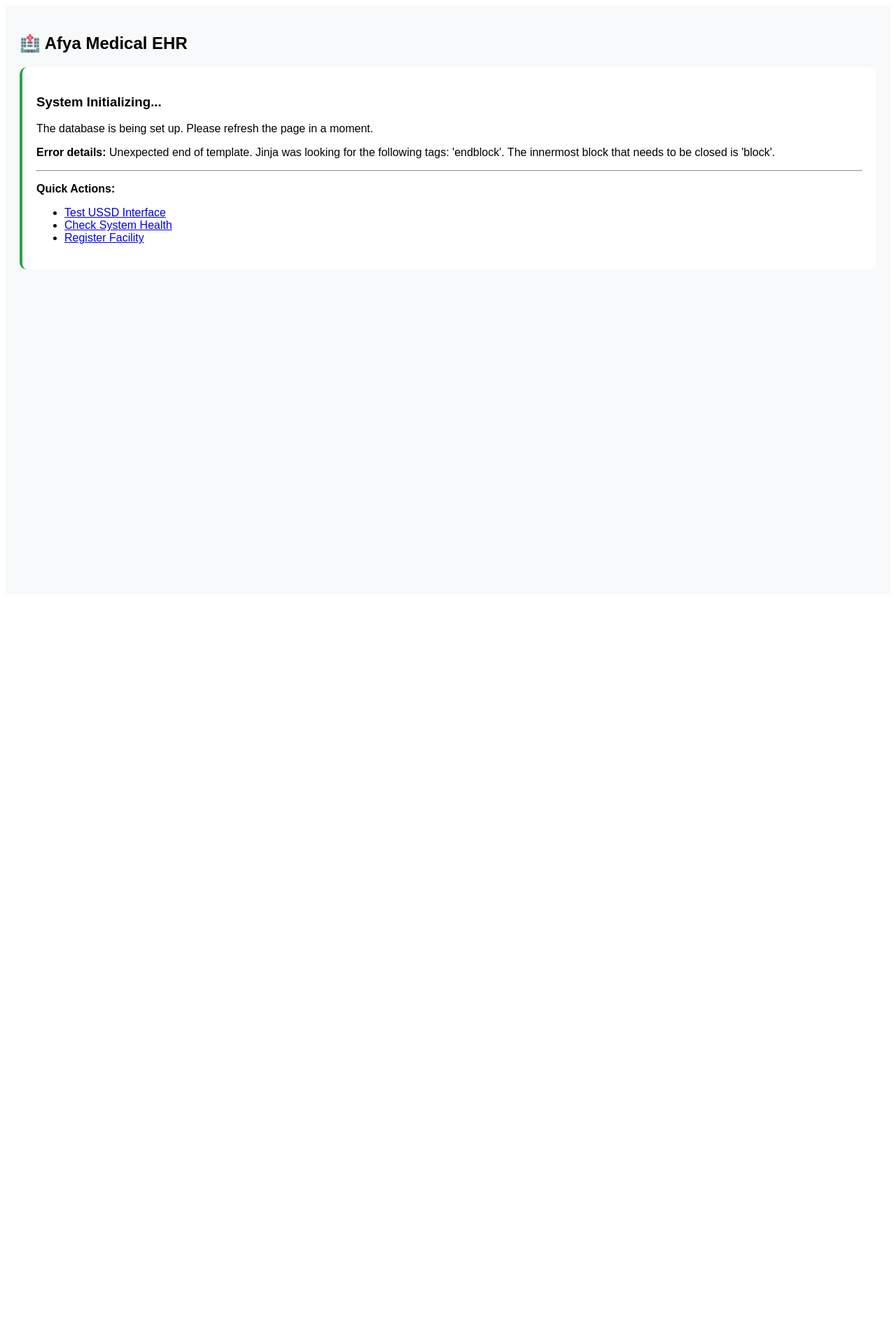
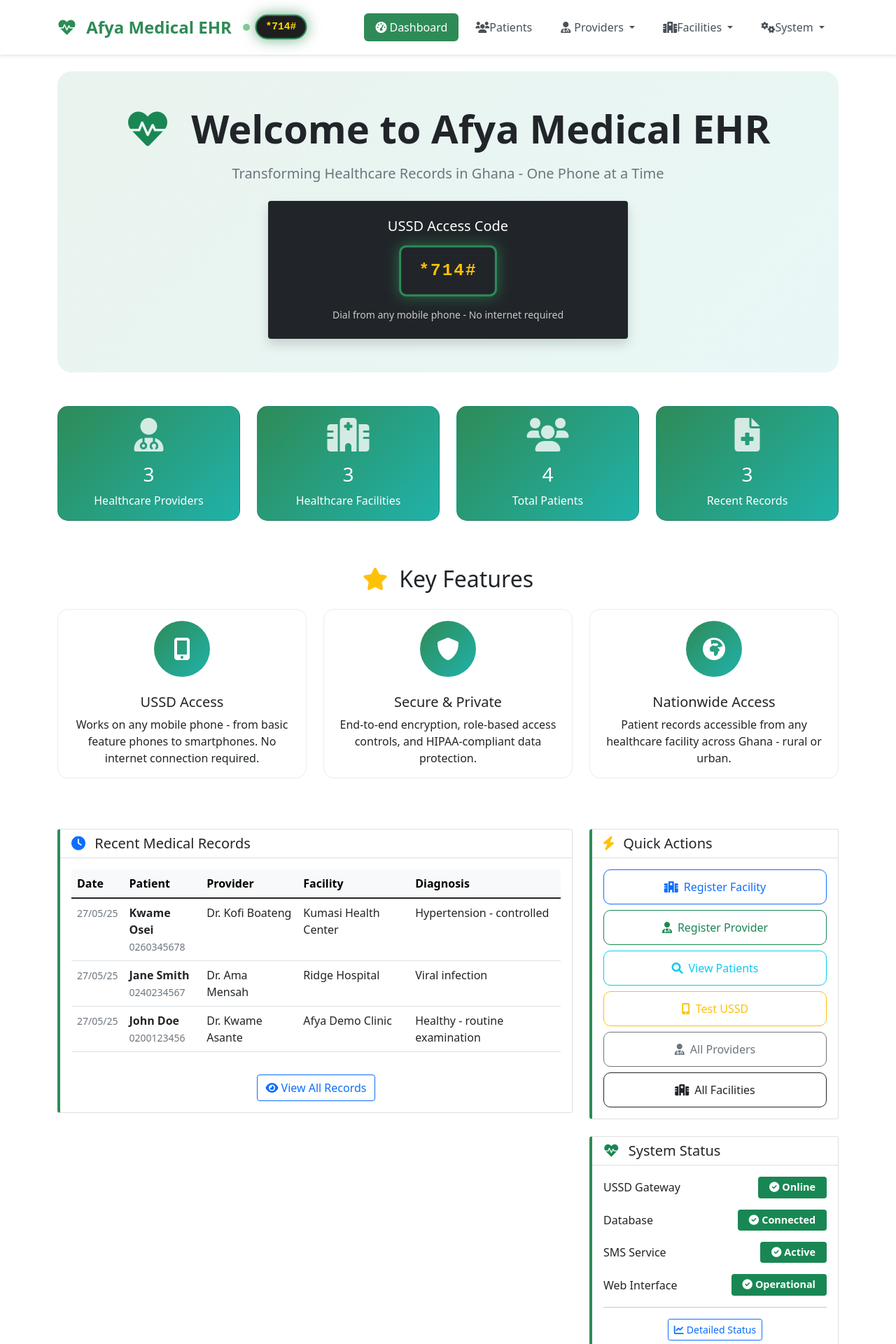
Before and after one commit to TSTS09/Afya, a Flask app: page / in a window 1280 px wide. Shown: the top 1920 px of the page at 70% size. Before the commit the page ends 385 px from the top, so only its background shows below. Run offline with Flask 3, Linux system fonts and the light colour scheme; data comes from the database, SQL or seed files in the repository.

Commit message:
intergrating base template in dashboard

```diff
--- a/templates/dashboard.html
+++ b/templates/dashboard.html
@@ -1,33 +1,110 @@
 {% extends "base.html" %}
+
+{% block title %}Dashboard - Afya Medical EHR{% endblock %}
+
+{% block extra_css %}
+<style>
+    .hero-section {
+        background: linear-gradient(135deg, rgba(46, 139, 87, 0.1), rgba(32, 178, 170, 0.1));
+        border-radius: 20px;
+        padding: 3rem 2rem;
+        margin-bottom: 2rem;
+    }
+
+    .ussd-code {
+        background: #212529;
+        color: #ffc107;
+        padding: 15px 25px;
+        border-radius: 10px;
+        font-family: 'Courier New', monospace;
+        font-size: 1.5rem;
+        font-weight: bold;
+        letter-spacing: 2px;
+        border: 3px solid var(--afya-primary);
+        display: inline-block;
+        animation: pulse-glow 3s infinite;
+    }
+
+    .stat-card {
+        background: linear-gradient(135deg, var(--afya-primary), var(--afya-secondary));
+        color: white;
+        border-radius: 15px;
+        transition: all 0.3s ease;
+    }
+
+    .stat-card:hover {
+        transform: translateY(-5px);
+        box-shadow: 0 10px 30px rgba(0,0,0,0.15);
+    }
+
+    .icon-large {
+        font-size: 3rem;
+        opacity: 0.8;
+    }
+
+    .feature-card {
+        border-radius: 15px;
+        transition: all 0.3s ease;
+        border: 1px solid #e9ecef;
+    }
+
+    .feature-card:hover {
+        transform: translateY(-5px);
+        box-shadow: 0 8px 25px rgba(0,0,0,0.1);
+    }
+
+    .feature-icon {
+        width: 80px;
+        height: 80px;
+        background: linear-gradient(135deg, var(--afya-primary), var(--afya-secondary));
+        border-radius: 50%;
+        display: flex;
+        align-items: center;
+        justify-content: center;
+        color: white;
+        font-size: 2rem;
+        margin: 0 auto 1.5rem;
+    }
+
+    .system-status .badge {
+        font-size: 0.9rem;
+        padding: 0.5rem 1rem;
+    }
+
+    .quick-actions .btn {
+        border-radius: 10px;
+        padding: 0.75rem 1.5rem;
+        font-weight: 500;
+        transition: all 0.3s ease;
+    }
+
+    .quick-actions .btn:hover {
+        transform: translateY(-2px);
+    }
+
+    .demo-info {
+        background: linear-gradient(135deg, #fff3cd, #ffeaa7);
+        border: 2px solid #ffc107;
+        border-radius: 15px;
+    }
+
+    @keyframes pulse-glow {
+        0%, 100% {
+            box-shadow: 0 0 10px rgba(46, 139, 87, 0.5);
+            transform: scale(1);
+        }
+        50% {
+            box-shadow: 0 0 25px rgba(46, 139, 87, 0.8);
+            transform: scale(1.02);
+        }
+    }
+</style>
+{% endblock %}
+
 {% block content %}
-<!DOCTYPE html>
-<html lang="en">
-
-<head>
-    <meta charset="UTF-8">
-    <meta name="viewport" content="width=device-width, initial-scale=1.0">
-    <title>Afya Medical EHR - Dashboard</title>
-    <link href="https://cdn.jsdelivr.net/npm/bootstrap@5.1.3/dist/css/bootstrap.min.css" rel="stylesheet">
-    <link href="https://cdnjs.cloudflare.com/ajax/libs/font-awesome/6.0.0/css/all.min.css" rel="stylesheet">
-</head>
-
-<body>
-
 <div class="container mt-4">
-        <!-- Flash Messages -->
-        {% with messages = get_flashed_messages() %}
-        {% if messages %}
-        {% for message in messages %}
-        <div class="alert alert-success alert-dismissible fade show" role="alert">
-            <i class="fas fa-check-circle me-2"></i>{{ message }}
-            <button type="button" class="btn-close" data-bs-dismiss="alert"></button>
-        </div>
-        {% endfor %}
-        {% endif %}
-        {% endwith %}
-
     <!-- Hero Section -->
-        <div class="hero-section text-center">
+    <div class="hero-section text-center mb-5">
         <h1 class="display-4 fw-bold text-dark mb-3">
             <i class="fas fa-heartbeat text-success me-3"></i>
             Welcome to Afya Medical EHR
@@ -37,11 +114,11 @@
         </p>
         <div class="row justify-content-center">
             <div class="col-md-6">
-                    <div class="card border-0 bg-dark text-white">
-                        <div class="card-body text-center py-3">
-                            <h5 class="card-title mb-2">USSD Access Code</h5>
-                            <div class="ussd-code">*384*15879#</div>
-                            <p class="small mt-2 mb-0">Dial from any mobile phone - No internet required</p>
+                <div class="card border-0 bg-dark text-white shadow">
+                    <div class="card-body text-center py-4">
+                        <h5 class="card-title mb-3">USSD Access Code</h5>
+                        <div class="ussd-code">*714#</div>
+                        <p class="small mt-3 mb-0 opacity-75">Dial from any mobile phone - No internet required</p>
                     </div>
                 </div>
             </div>
@@ -49,40 +126,40 @@
     </div>
 
     <!-- Statistics Cards -->
-        <div class="row mb-4">
+    <div class="row mb-5">
         <div class="col-md-3 mb-3">
-                <div class="card stat-card card-custom h-100">
+            <div class="card stat-card h-100">
                 <div class="card-body text-center">
                     <i class="fas fa-user-md icon-large mb-3"></i>
-                        <h3 class="card-title">{{ total_providers or 0 }}</h3>
-                        <p class="card-text">Healthcare Providers</p>
+                    <h3 class="card-title mb-2">{{ total_providers or 0 }}</h3>
+                    <p class="card-text mb-0">Healthcare Providers</p>
                 </div>
             </div>
         </div>
         <div class="col-md-3 mb-3">
-                <div class="card stat-card card-custom h-100">
+            <div class="card stat-card h-100">
                 <div class="card-body text-center">
                     <i class="fas fa-hospital icon-large mb-3"></i>
-                        <h3 class="card-title">{{ total_facilities or 0 }}</h3>
-                        <p class="card-text">Healthcare Facilities</p>
+                    <h3 class="card-title mb-2">{{ total_facilities or 0 }}</h3>
+                    <p class="card-text mb-0">Healthcare Facilities</p>
                 </div>
             </div>
         </div>
         <div class="col-md-3 mb-3">
-                <div class="card stat-card card-custom h-100">
+            <div class="card stat-card h-100">
                 <div class="card-body text-center">
                     <i class="fas fa-users icon-large mb-3"></i>
-                        <h3 class="card-title">{{ total_patients or 0 }}</h3>
-                        <p class="card-text">Total Patients</p>
+                    <h3 class="card-title mb-2">{{ total_patients or 0 }}</h3>
+                    <p class="card-text mb-0">Total Patients</p>
                 </div>
             </div>
         </div>
         <div class="col-md-3 mb-3">
-                <div class="card stat-card card-custom h-100">
+            <div class="card stat-card h-100">
                 <div class="card-body text-center">
                     <i class="fas fa-file-medical icon-large mb-3"></i>
-                        <h3 class="card-title">{{ recent_records|length or 0 }}</h3>
-                        <p class="card-text">Recent Records</p>
+                    <h3 class="card-title mb-2">{{ recent_records|length or 0 }}</h3>
+                    <p class="card-text mb-0">Recent Records</p>
                 </div>
             </div>
         </div>
@@ -140,9 +217,10 @@
         </div>
     </div>
 
-        <!-- Recent Activity and Quick Actions -->
+    <!-- Main Content Row -->
     <div class="row">
-            <div class="col-md-8">
+        <!-- Recent Medical Records -->
+        <div class="col-md-8 mb-4">
             <div class="card card-custom">
                 <div class="card-header bg-white">
                     <h5 class="card-title mb-0">
@@ -199,25 +277,61 @@
                         <i class="fas fa-file-medical fa-3x text-muted mb-3"></i>
                         <h5 class="text-muted">No medical records yet</h5>
                         <p class="text-muted">Records will appear here as healthcare providers create them</p>
-                            <a href="/test-ussd" class="btn btn-outline-warning">
+                        <a href="/test-ussd" class="btn btn-outline-warning me-2">
                             <i class="fas fa-mobile-alt me-2"></i>Test USSD
                         </a>
                         <a href="/logs" class="btn btn-outline-secondary">
                             <i class="fas fa-list me-2"></i>View System Logs
                         </a>
                     </div>
+                    {% endif %}
+                </div>
+            </div>
+        </div>
+
+        <!-- Quick Actions & System Status -->
+        <div class="col-md-4">
+            <!-- Quick Actions -->
+            <div class="card card-custom mb-4">
+                <div class="card-header bg-white">
+                    <h5 class="card-title mb-0">
+                        <i class="fas fa-bolt me-2 text-warning"></i>
+                        Quick Actions
+                    </h5>
+                </div>
+                <div class="card-body quick-actions">
+                    <div class="d-grid gap-2">
+                        <a href="/register-facility" class="btn btn-outline-primary">
+                            <i class="fas fa-hospital me-2"></i>Register Facility
+                        </a>
+                        <a href="/register-provider" class="btn btn-outline-success">
+                            <i class="fas fa-user-md me-2"></i>Register Provider
+                        </a>
+                        <a href="/patients" class="btn btn-outline-info">
+                            <i class="fas fa-search me-2"></i>View Patients
+                        </a>
+                        <a href="/test-ussd" class="btn btn-outline-warning">
+                            <i class="fas fa-mobile-alt me-2"></i>Test USSD
+                        </a>
+                        <a href="/providers" class="btn btn-outline-secondary">
+                            <i class="fas fa-user-md me-2"></i>All Providers
+                        </a>
+                        <a href="/facilities" class="btn btn-outline-dark">
+                            <i class="fas fa-hospital me-2"></i>All Facilities
+                        </a>
+                    </div>
                 </div>
             </div>
 
             <!-- System Status -->
-                <div class="card card-custom">
+            <div class="card card-custom mb-4">
                 <div class="card-header bg-white">
                     <h5 class="card-title mb-0">
                         <i class="fas fa-heartbeat me-2 text-success"></i>
                         System Status
                     </h5>
                 </div>
-                    <div class="card-body">
+                <div class="card-body system-status">
                     <div class="row text-center">
                         <div class="col-12 mb-3">
                             <div class="d-flex align-items-center justify-content-between">
@@ -320,25 +434,26 @@
                     <!-- Demo Information -->
                     <div class="row mt-4">
                         <div class="col-12">
-                                <div class="alert alert-info">
-                                    <h6 class="alert-heading">
+                            <div class="demo-info p-4">
+                                <h6 class="alert-heading mb-3">
                                     <i class="fas fa-info-circle me-2"></i>Demo Information
                                 </h6>
                                 <div class="row">
                                     <div class="col-md-6">
                                         <strong>Demo Provider PINs:</strong>
-                                            <ul class="mb-0">
-                                                <li>1234 - Dr. Kwame Asante (General Medicine)</li>
-                                                <li>5678 - Dr. Ama Mensah (Pediatrics)</li>
-                                                <li>9012 - Dr. Kofi Boateng (Internal Medicine)</li>
+                                        <ul class="mb-0 mt-2">
+                                            <li><code>1234</code> - Dr. Kwame Asante (General Medicine)</li>
+                                            <li><code>5678</code> - Dr. Ama Mensah (Pediatrics)</li>
+                                            <li><code>9012</code> - Dr. Kofi Boateng (Internal Medicine)</li>
                                         </ul>
                                     </div>
                                     <div class="col-md-6">
                                         <strong>Test Phone Numbers:</strong>
-                                            <ul class="mb-0">
-                                                <li>0200123456 - John Doe</li>
-                                                <li>0240234567 - Jane Smith</li>
-                                                <li>0260345678 - Kwame Osei</li>
+                                        <ul class="mb-0 mt-2">
+                                            <li><code>0200123456</code> - John Doe</li>
+                                            <li><code>0240234567</code> - Jane Smith</li>
+                                            <li><code>0260345678</code> - Kwame Osei</li>
+                                            <li><code>0270456789</code> - Akosua Addo</li>
                                         </ul>
                                     </div>
                                 </div>
@@ -350,36 +465,10 @@
         </div>
     </div>
 </div>
+{% endblock %}
 
-    <!-- Bootstrap JS -->
-    <script src="https://cdn.jsdelivr.net/npm/bootstrap@5.1.3/dist/js/bootstrap.bundle.min.js"></script>
-
-    <!-- Custom JS -->
+{% block extra_js %}
 <script>
-        // Auto-dismiss alerts after 5 seconds
-        document.addEventListener('DOMContentLoaded', function () {
-            const alerts = document.querySelectorAll('.alert');
-            alerts.forEach(function (alert) {
-                setTimeout(function () {
-                    const bsAlert = new bootstrap.Alert(alert);
-                    bsAlert.close();
-                }, 5000);
-            });
-        });
-
-        // Add smooth scrolling to anchor links
-        document.querySelectorAll('a[href^="#"]').forEach(anchor => {
-            anchor.addEventListener('click', function (e) {
-                e.preventDefault();
-                const target = document.querySelector(this.getAttribute('href'));
-                if (target) {
-                    target.scrollIntoView({
-                        behavior: 'smooth'
-                    });
-                }
-            });
-        });
-
     // Update system status indicators dynamically
     function updateSystemStatus() {
         fetch('/health', {
@@ -396,7 +485,7 @@
             // You can add logic here to update status badges based on actual system health
             if (data.status === 'healthy') {
                 // All systems operational
-                        document.querySelectorAll('.badge').forEach(badge => {
+                document.querySelectorAll('.system-status .badge').forEach(badge => {
                     if (badge.textContent.includes('Online') ||
                         badge.textContent.includes('Connected') ||
                         badge.textContent.includes('Active') ||
@@ -430,36 +519,19 @@
             }
         });
     });
+
+    // USSD code click to copy functionality
+    document.querySelector('.ussd-code').addEventListener('click', function() {
+        navigator.clipboard.writeText('*714#').then(function() {
+            const ussdCode = document.querySelector('.ussd-code');
+            const originalText = ussdCode.textContent;
+            ussdCode.textContent = 'Copied!';
+            ussdCode.style.background = '#28a745';
+            setTimeout(function() {
+                ussdCode.textContent = originalText;
+                ussdCode.style.background = '#212529';
+            }, 2000);
+        });
+    });
 </script>
-</body>
-
-</html>btn btn-primary">
-<i class="fas fa-test-tube me-1"></i>Test USSD System
-</a>
-</div>
-{% endif %}
-</div>
-</div>
-</div>
-
-<div class="col-md-4">
-    <!-- Quick Actions -->
-    <div class="card card-custom mb-4">
-        <div class="card-header bg-white">
-            <h5 class="card-title mb-0">
-                <i class="fas fa-bolt me-2 text-warning"></i>
-                Quick Actions
-            </h5>
-        </div>
-        <div class="card-body">
-            <div class="d-grid gap-2">
-                <a href="/register-facility" class="btn btn-outline-primary">
-                    <i class="fas fa-hospital me-2"></i>Register Facility
-                </a>
-                <a href="/register-provider" class="btn btn-outline-success">
-                    <i class="fas fa-user-md me-2"></i>Register Provider
-                </a>
-                <a href="/patients" class="btn btn-outline-info">
-                    <i class="fas fa-search me-2"></i>View Patients
-                </a>
-                <a href="/test-ussd" class="
+{% endblock %}
```
Lines whose indentation alone changed are shown as unchanged.
